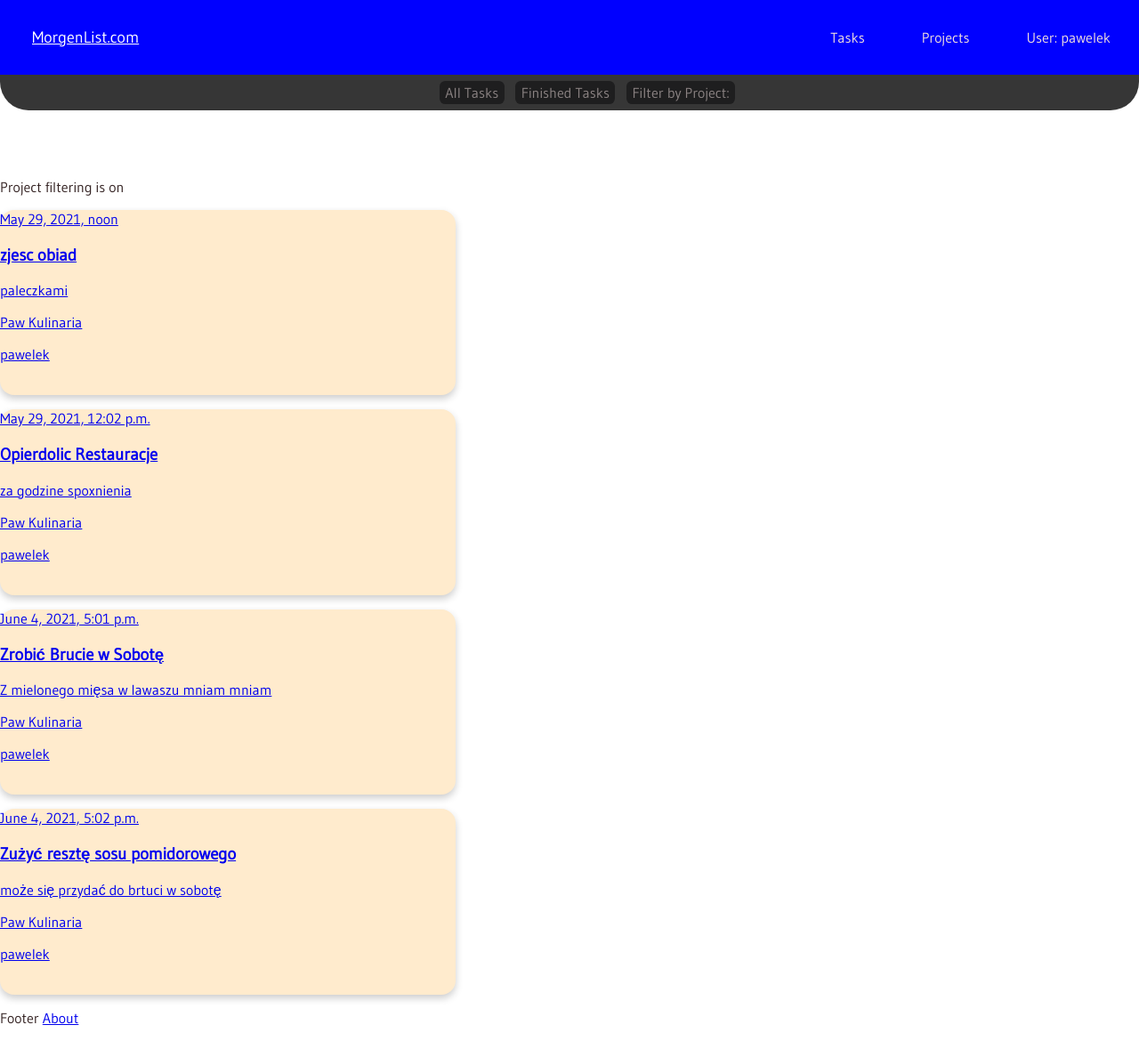
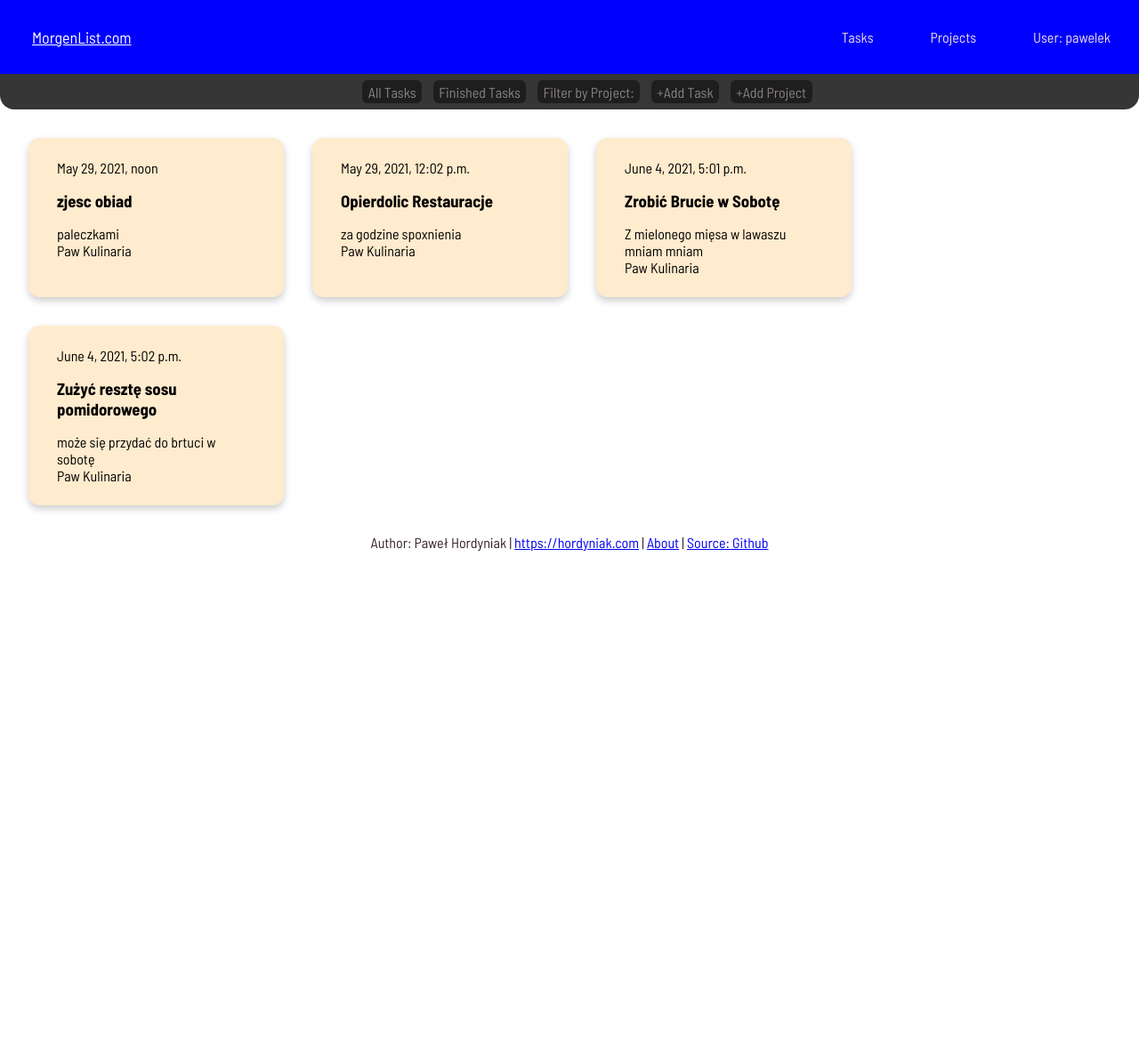
Before and after one commit to Pawel-9215/TaskManager, a Django app: page /project_detail/5 in a window 1280 px wide. Shown: the whole page at 89% size. After the commit the page ends 620 px from the top, so only its background shows below. Run offline with Django 3.2, Linux system fonts and the light colour scheme; a user stored in the database is signed in; data comes from the database, SQL or seed files in the repository; both versions use the stored data as it was after the commit.

Commit message:
task UX alnmost done

```diff
--- a/tasktrack/static/css/base.css
+++ b/tasktrack/static/css/base.css
@@ -1,17 +1,32 @@
 body {
     margin: 0;
-    font-family: 'Gudea', sans-serif;
-    font-weight: 300;
+    font-family: 'Barlow Semi Condensed', sans-serif;
     color: rgb(53, 36, 36);
     background-color: rgb(255, 255, 255);
 }
 
+.taskfield {
+  margin: 1em;
+  display: flex;
+  flex-wrap: wrap;
+  justify-content: flex-start;
+}
+
 .task {
   box-shadow: 0 4px 8px 0 rgba(0,0,0,0.2);
-  transition: 0.3s;
-  width: 40%;
-  border-radius: 1em;
+  transition: 0.1s;
+  min-width: 23%;
+  max-width: 23%;
+  border-radius: 0.8em;
   background-color: blanchedalmond;
+  margin: 1em;
+  display: inline-block;
+
+}
+
+.task a:link {
+  color: black;
+  text-decoration: none;
 }
 
 .task:hover {
@@ -26,6 +41,10 @@ body {
 .container h3{
   padding: 0em;
   margin: 0em;
+}
+
+.footer {
+  text-align: center;
 }
 
 ul
@@ -103,8 +122,8 @@ li a:hover, .dropdown:hover .dropbtn {
 .dropdown:hover .drop-btn {background-color: #8c8a8f;}
 
 .sub-navbar {
-    border-bottom-left-radius: 2em;
-    border-bottom-right-radius: 2em;
+    border-bottom-left-radius: 1em;
+    border-bottom-right-radius: 1em;
     display: flex;
     justify-content: center;
     background-color: rgb(54, 54, 54);
@@ -137,3 +156,5 @@ li a:hover, .dropdown:hover .dropbtn {
     .MyNavbar > li {
       flex-basis: 100%;
     }
+
+  }
--- a/tasktrack/templates/base.html
+++ b/tasktrack/templates/base.html
@@ -3,7 +3,7 @@
 <html lang="en">
 <head>
     <link rel="preconnect" href="https://fonts.gstatic.com">
-    <link href="https://fonts.googleapis.com/css2?family=Gudea&display=swap" rel="stylesheet">
+    <link href="https://fonts.googleapis.com/css2?family=Barlow+Semi+Condensed:ital,wght@0,100;0,200;0,300;0,400;0,500;0,600;0,700;0,800;1,100;1,200;1,300;1,400;1,500;1,600;1,700&display=swap" rel="stylesheet">
 
     <!-- custom css -->
     <link rel="stylesheet" href="{% static 'css/base.css' %}">
@@ -49,6 +49,6 @@
     {% endblock content %}
 
     <!-- lol footer? -->
-    <p class="footer"> Footer  <a href="{% url 'about' %}">About</a></p>
+    <p class="footer">Author: Paweł Hordyniak | <a href="https://hordyniak.com">https://hordyniak.com</a> | <a href="{% url 'about' %}">About</a> | <a href="https://github.com/Pawel-9215/TaskManager">Source: Github</a></p>
 </body>
 </html>
--- a/tasktrack/templates/task_list.html
+++ b/tasktrack/templates/task_list.html
@@ -12,26 +12,27 @@
                 {% endfor %}
             </div>
           </div> </li>
+          <li class="sub-nav-link"><a href="{% url 'create_task' %}">+Add Task</a></li>
+          <li class="sub-nav-link"><a href="{% url 'create_project' %}">+Add Project</a></li>
+
     </ul>
 </nav>
 
 
-
-<br><br><br>
-
-
+<div class='taskfield'>
 {% if project %}
-    <p>Project filtering is on</p>
     {% for task in project.Tasks.all %}
-        <a href="{% url 'edit_task' pk=task.pk %}">
-            <div class="task">
+        {% if task.status == 0 %}
+        <div class="task">
+            <a href="{% url 'edit_task' pk=task.pk %}">
+            <div class="container">
                 <p>{{ task.created_on }}</p>
                 <h3 class = "title">{{ task.title }}</h3>
-
-                <p>{{ task.description }}</p>
-                <p>{{ task.project }}</p>
-                <p>{{ task.author }}</p><br>
-            </div></a>
+                <p>{{ task.description }}<br>
+                {{ task.project }}<br>
+            </div> </a>
+        </div>
+        {% endif %}
     {% empty %}
     <p>List is empty</p>
 
@@ -47,15 +48,12 @@
                 <h3 class = "title">{{ task.title }}</h3>
                 <p>{{ task.description }}<br>
                 {{ task.project }}<br>
-                {{ task.author }}<br>
             </div> </a>
         </div>
-
-        <p></p>
     {% empty %}
     <p>List is empty</p>
 
     {% endfor %}
 {% endif %}
-
+</div>
 {% endblock %}
```
Also changed, not shown: db.sqlite3.
